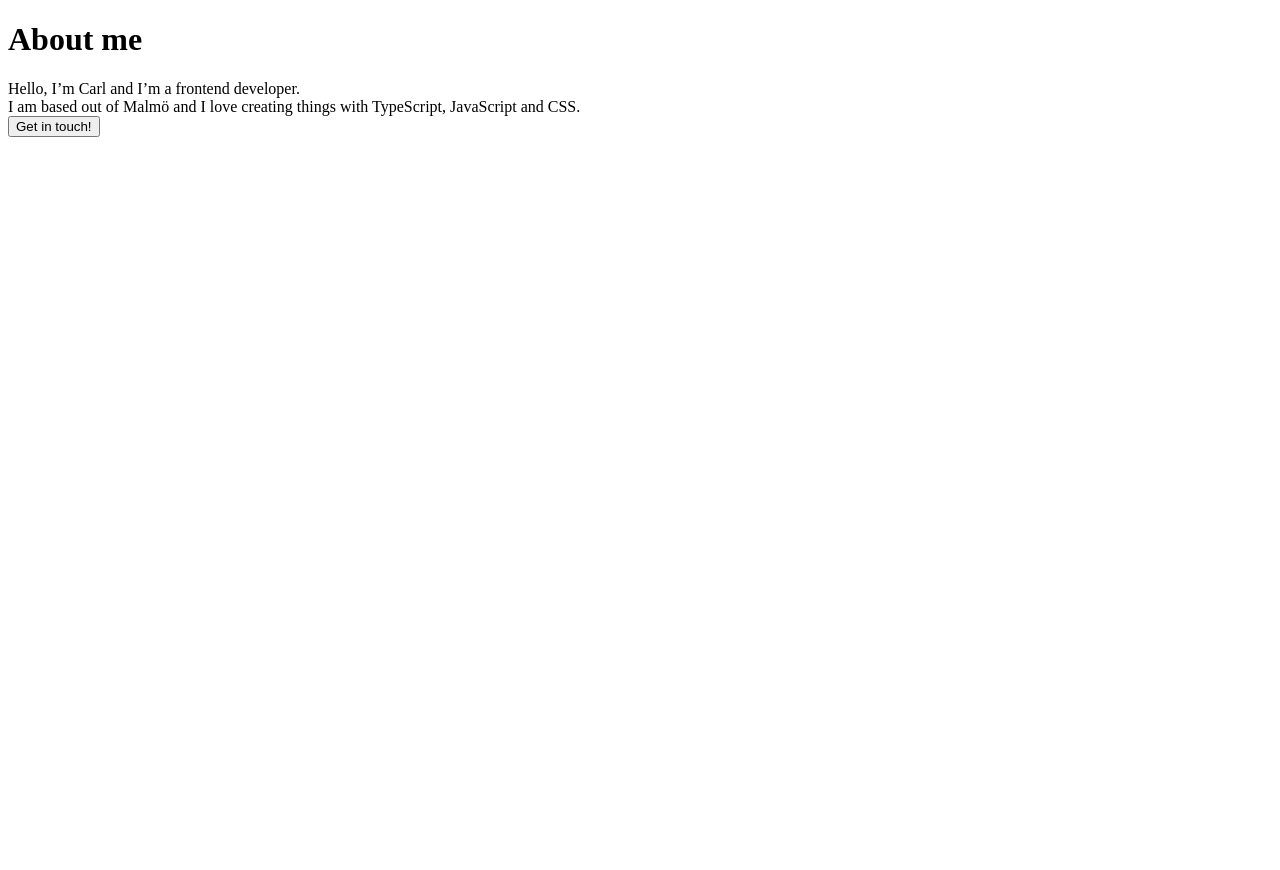
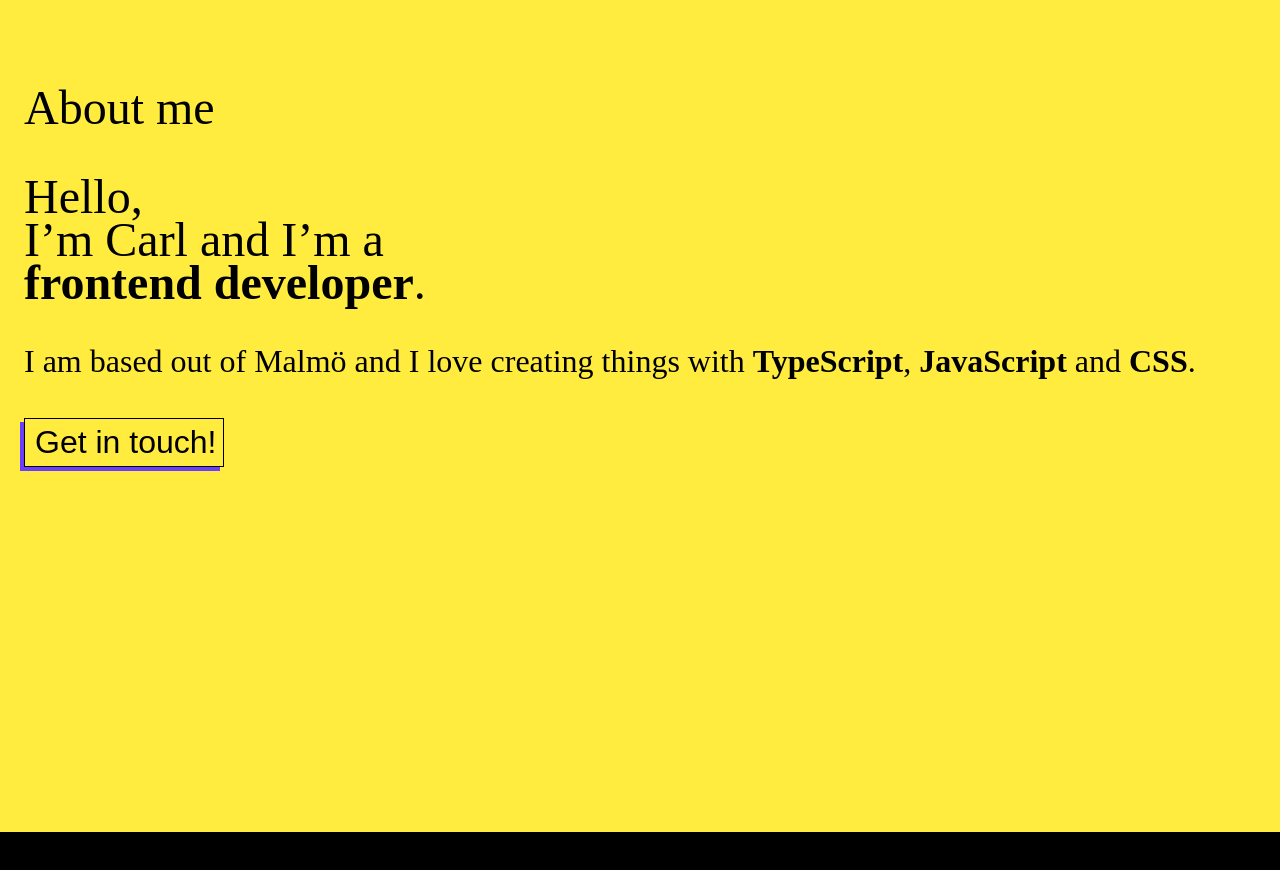
Before and after one commit to CarlWiren90/portfoliov2, a website built with Vite: page portfoliov2/index.html in a window 1280 px wide. Before the commit the page ends 800 px from the top, so only its background shows below. Built offline with nearby package versions, Linux system fonts and the light colour scheme; a web font is replaced by a local one.

Commit message:
Layout and colors fixed for landing page

```diff
--- a/portfoliov2/index.html
+++ b/portfoliov2/index.html
@@ -4,6 +4,7 @@
     <meta charset="UTF-8" />
     <link rel="icon" type="image/svg+xml" href="/vite.svg" />
     <meta name="viewport" content="width=device-width, initial-scale=1.0" />
+    <link rel="stylesheet" href="./src/style.css">
     <link rel="preconnect" href="https://fonts.googleapis.com">
     <link rel="preconnect" href="https://fonts.gstatic.com" crossorigin>
     <link href="https://fonts.googleapis.com/css2?family=Afacad+Flux:wght@100..1000&family=Pixelify+Sans:wght@400..700&display=swap" rel="stylesheet">
@@ -11,13 +12,13 @@
   </head>
 
   <body>
-    <header class="header">
-      <h1 class="about-me-heading">About me</h1>
+    <header class="header-container">
     </header>
 
-    <section class="aboutme">
-      <article class="about-me-first">Hello, I’m Carl and I’m a frontend developer.</article>
-      <article class="about-me-second">I am based out of Malmö and I love creating things with TypeScript, JavaScript and CSS.</article>
+    <section class="about-me-container">
+      <h1 class="about-me-heading">About me</h1>
+      <article class="about-me-first">Hello,<br> I’m <span class="carl">Carl</span> and I’m a <br><span class="frontend-developer">frontend developer</span>.</article>
+      <article class="about-me-second">I am based out of Malmö and I love creating things with <span class="typescript">TypeScript</span>, <span class="javascript">JavaScript</span> and <span class="css">CSS</span>.</article>
       <button class="get-in-touch-button">Get in touch!</button>
     </section>
 
--- a/portfoliov2/src/style.css
+++ b/portfoliov2/src/style.css
@@ -1,3 +1,11 @@
+:root {
+  --yellow: #ffec3f;
+  --white: #ffff;
+  --black: #000000;
+  --used-padding: 1.5em;
+
+}
+
 * {
   padding: 0;
   margin: 0;
@@ -7,7 +15,6 @@
 body {
   font-family: 'Afacad flux';
   overflow-x: hidden;
-  padding: 2em;
   width: 100%;
   height: 100vh;
   display: grid;
@@ -24,13 +31,81 @@ body {
   grid-template-rows: auto;
 }
 
-.header {
+.header-container {
   display: flex;
   flex-wrap: wrap;
   grid-area: header;
-  height: 7em;
+  height: 2em;
+  background-color: var(--yellow);
 }
 
-.aboutme {
+.about-me-container {
+  display: flex;
+  flex-direction: column;
+  gap: 2.5em;
+  padding: 0 var(--used-padding) 0 var(--used-padding);
   height: 50em;
+  background-color: var(--yellow);
 }
+
+.about-me-heading {
+  font-size: 3rem;
+  font-weight: 500;
+  padding-top: 1em;
+}
+
+.about-me-first {
+  font-size: 3rem;
+  font-weight: 300;
+  line-height: 2.7rem;
+}
+
+.carl {
+  font-weight: 400;
+}
+
+.frontend-developer {
+  font-weight: 600;
+}
+
+.about-me-second {
+  font-size: 2rem;
+  font-weight: 300;
+  line-height: 2.1rem;
+}
+
+.typescript, .javascript, .css {
+  font-weight: 600;
+}
+
+.experience {
+  height: 50em;
+  padding: 0 var(--used-padding) 0 var(--used-padding);
+  background-color: var(--black);
+}
+
+.get-in-touch-button {
+  position: relative;
+    max-height: 50px;
+    max-width: 200px;
+    border: 1px solid black;
+    text-align: center;
+    padding-left: 10px;
+    padding-bottom: 5px;
+    padding-top: 5px;
+    box-sizing: border-box;
+    animation-name: scale-up;
+    animation-duration: .5s;
+    transition: all .5 ease-in-out;
+    box-shadow: -4px 4px #6a3dff;
+    display: flex;
+    align-items: center;
+    font-size: 2em;
+    font-weight: 400;
+    background-color: transparent;
+}
+
+.get-in-touch-button:hover {
+  background-color: var(--black);
+  color: var(--yellow);
+}
```
